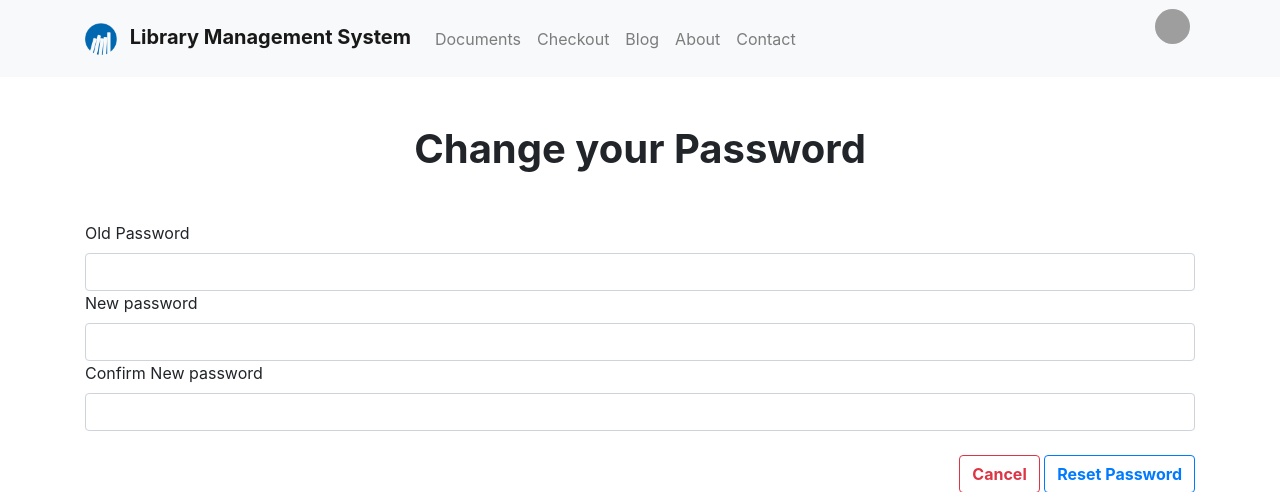
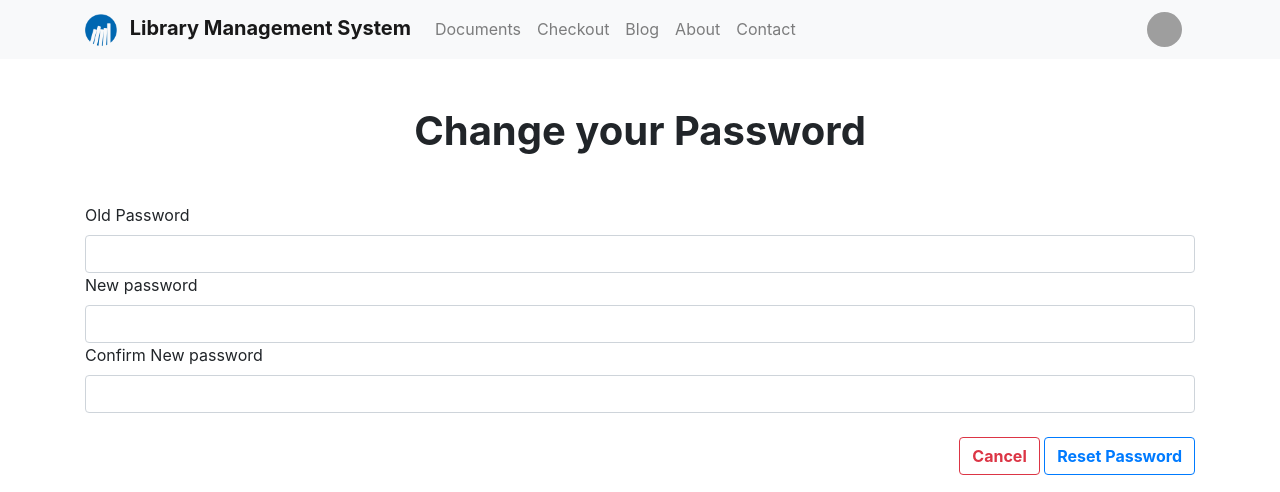
Before and after one commit to Pedram-Parsian/Library-Management-System, a Django app: page /accounts/password/change/ in a window 1280 px wide. Shown: the top 492 px of the page. Run offline with Django 3.2, Linux system fonts and the light colour scheme; the visitor is signed in with stand-in values (Sample User, id 1); some libraries are stand-ins or nearby versions; grey boxes are pictures that could not be loaded.

Commit message:
fix the avatar location, now in the center of the navbar

```diff
--- a/assets/css/custom.css
+++ b/assets/css/custom.css
@@ -39,3 +39,12 @@ body {
     background-repeat: no-repeat;
     background-size: cover;
 }
+
+.media {
+    display: flex;
+    align-items: flex-start
+}
+
+.media-body {
+    flex: 1
+}
```
